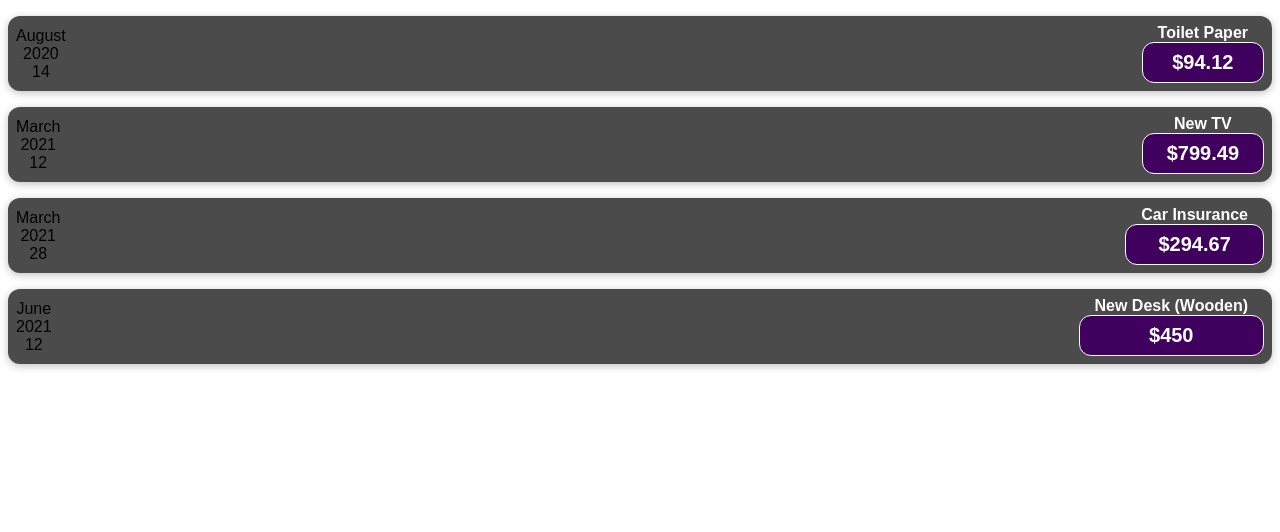
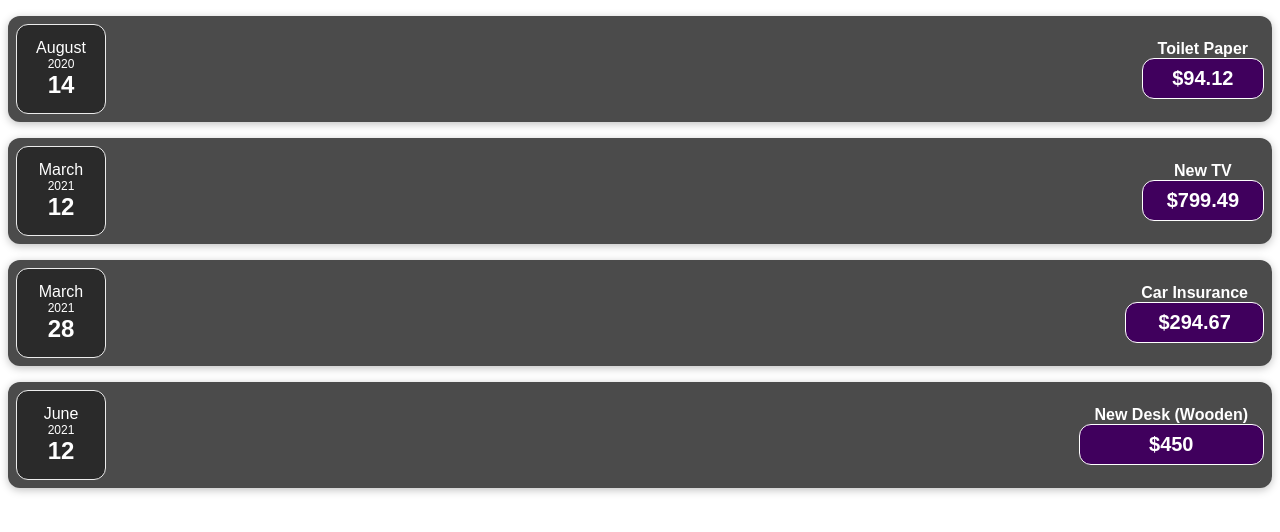
Before and after one commit to Sotilrac1/React, a React (Create React App) app: page / in a window 1280 px wide. Shown: the top 532 px of the page. Built offline with nearby package versions, Linux system fonts and the light colour scheme.

Commit message:
Update 3 files

```diff
--- a/src/components/ExpenseDate.css
+++ b/src/components/ExpenseDate.css
@@ -0,0 +1,26 @@
+.expense-date {
+    display: flex;
+    flex-direction: column;
+    width: 5.5rem;
+    height: 5.5rem;
+    border: 1px solid #ececec;
+    background-color: #2a2a2a;
+    color: white;
+    border-radius: 12px;
+    align-items: center;
+    justify-content: center;
+  }
+
+  .expense-date__month {
+    font-size: 0.75rem;
+    font-weight: bold;
+  }
+
+  .expense-date__year {
+    font-size: 0.75rem;
+  }
+
+  .expense-date__day {
+    font-size: 1.5rem;
+    font-weight: bold;
+  }
--- a/src/components/ExpenseDate.js
+++ b/src/components/ExpenseDate.js
@@ -1,13 +1,15 @@
+import './ExpenseDate.css';
+
 function ExpenseDate(props){
     const month = props.date.toLocaleString('en-US',{month:'long'});
     const day = props.date.toLocaleString('en-US',{day:'2-digit'});
     const year = props.date.getFullYear();
 
 return(
-    <div>
-        <div>{month}</div>
-        <div>{year}</div>
-        <div>{day}</div>
+    <div className="expense-date">
+        <div className="expense=date__month">{month}</div>
+        <div className="expense-date__year">{year}</div>
+        <div className="expense-date__day">{day}</div>
     </div>
 
 );
```
Also changed, not shown: src/components/Expenseitem.js (+6 -4 lines).
